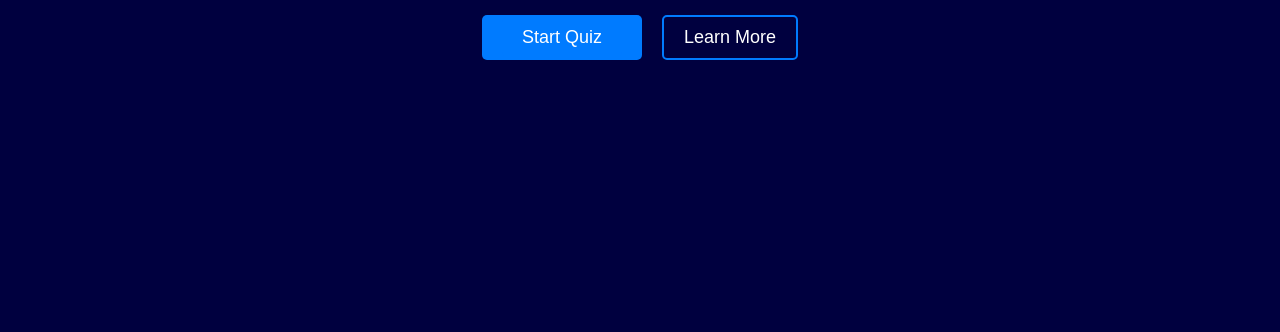
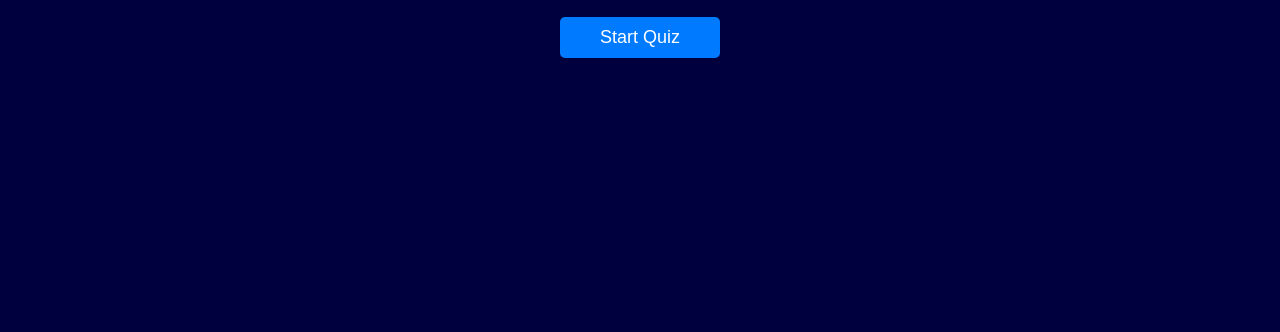
Before and after one commit to JOY-Jojo/quizie, a plain HTML site: page index.html in a window 1280 px wide. Shown: the part 523-855 px from the top of the page. Drawn offline with Linux system fonts and the light colour scheme.

Commit message:
Corrected commit

```diff
--- a/index.html
+++ b/index.html
@@ -33,7 +33,7 @@
       </p>
       <div class="btns">
         <button><a href="quiz.html">Start Quiz</a></button>
-        <button class="btn2">Learn More</button>
+        <!-- <button class="btn2">Learn More</button> -->
       </div>
     </main>
   </body>
```
